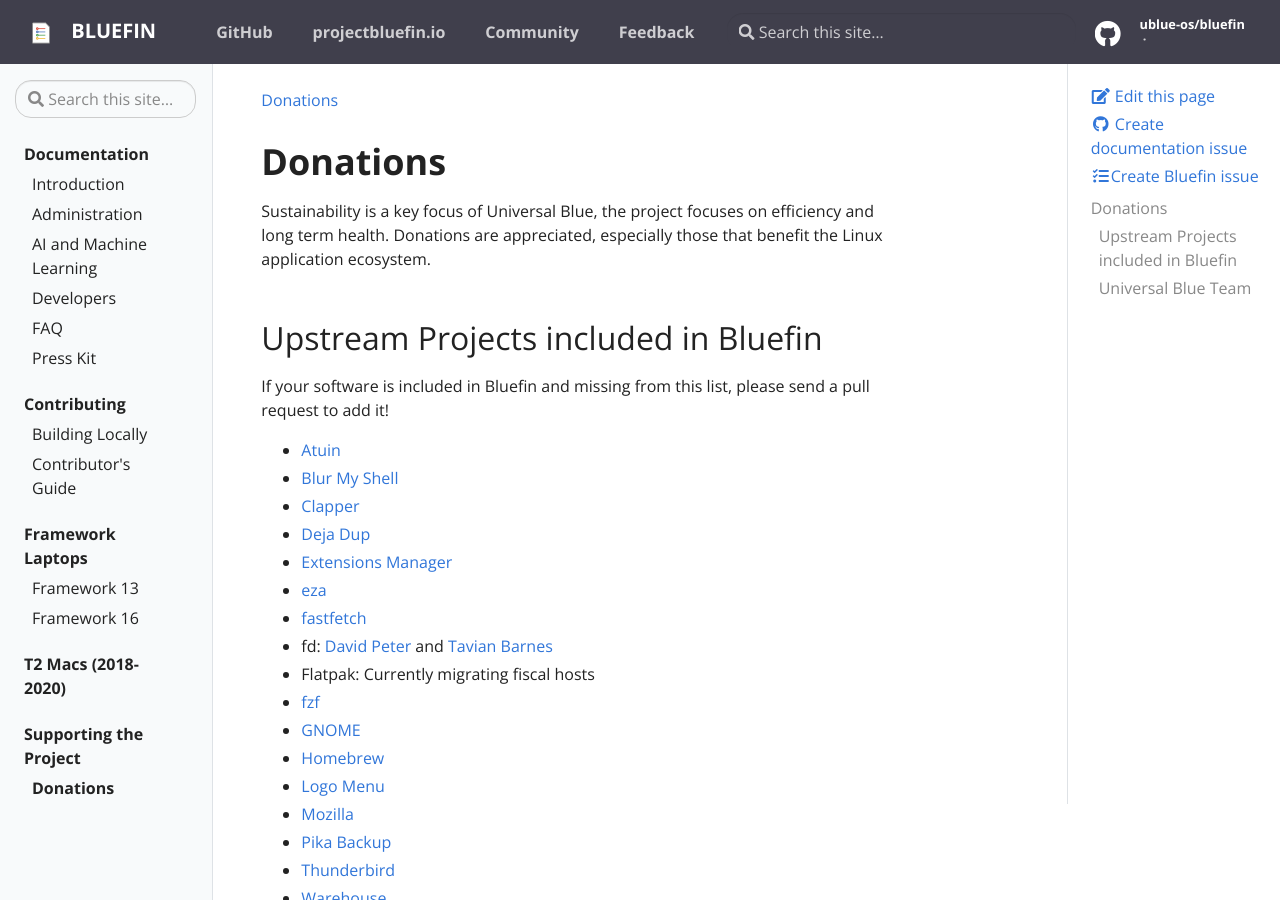
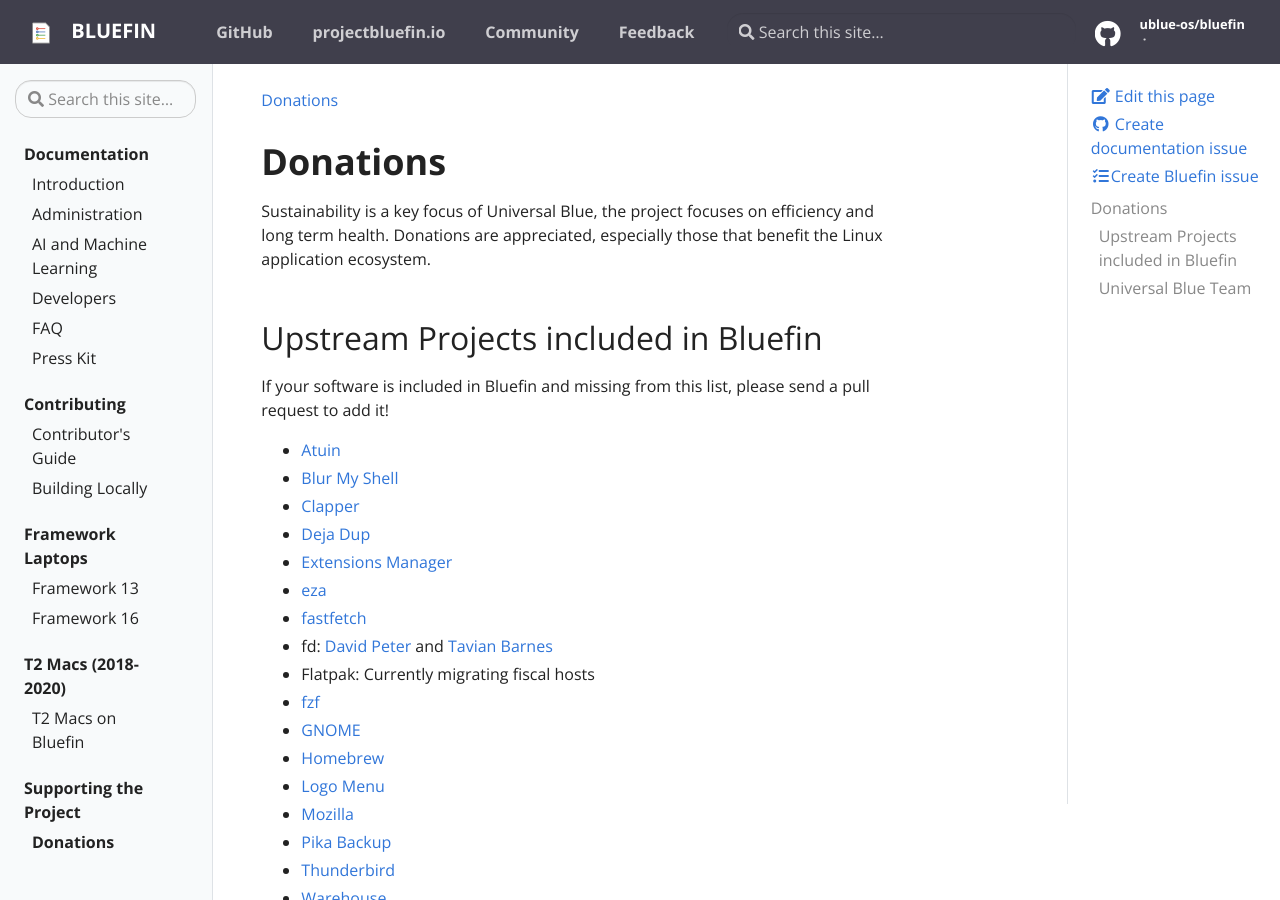
Before and after one commit to ublue-os/bluefin-docs, a Jekyll site: the page built from _docs/donations.md, in a window 1280 px wide and 900 px high. Built offline with Jekyll 4.4.1, drawn with Linux system fonts in a browser that asks for light colours.

Commit message:
Navbar reorganization and clickable titles
Minor edits to the navigation for the documentation.  Titles now go to the first link (instead of back to the intro documentation) and some minor edits like moving contributing guide above building locally and a subsection for T2 (which goes to the same place) for consistency.

```diff
--- a/_data/toc.yml
+++ b/_data/toc.yml
@@ -14,12 +14,12 @@
     - title: "Press Kit"
       url: press-kit
 - title: Contributing
-  url: ""
+  url: "contributing"
   links:
+    - title: "Contributor's Guide"
+      url: contributing
     - title: "Building Locally"
       url: local
-    - title: "Contributor's Guide"
-      url: contributing
 - title: Framework Laptops
   url: "framework"
   links:
@@ -29,8 +29,11 @@
       url: framework-16
 - title: "T2 Macs (2018-2020)"
   url: "t2-mac"
+  links:
+    - title: "T2 Macs on Bluefin"
+      url: "t2-mac"
 - title: Supporting the Project
-  url: ""
+  url: "Donations"
   links:
     - title: "Donations"
       url: donations
```
